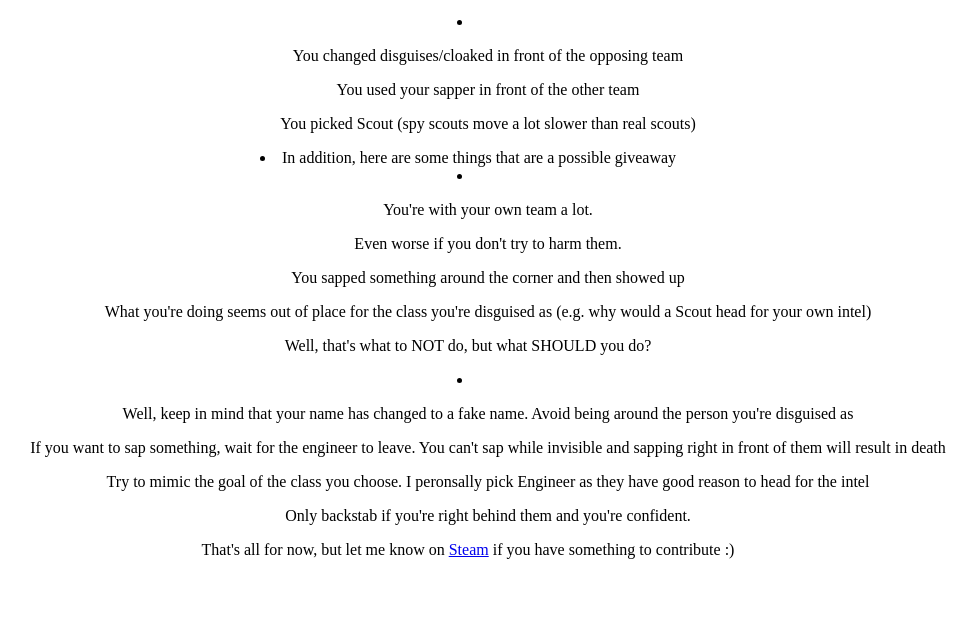
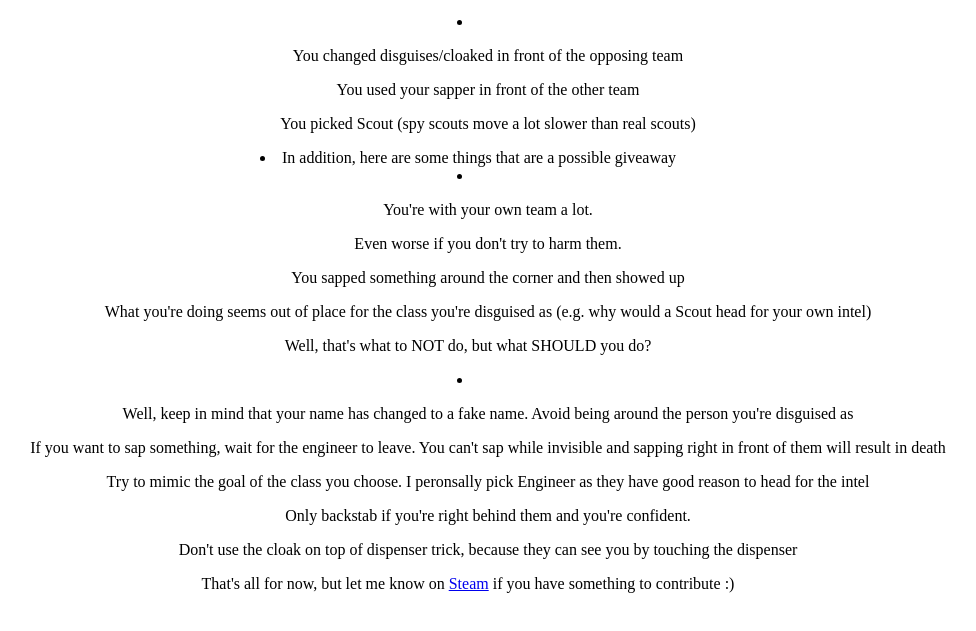
Before and after one commit to TheShadyRealm/soldier, a plain HTML site: page index.html in a window 1280 px wide. Shown: the part 87-718 px from the top of the page, without its empty margins (172-1148 px from the left). Drawn offline with Linux system fonts and the light colour scheme.

Commit message:
Update index.html

```diff
--- a/index.html
+++ b/index.html
@@ -18,5 +18,6 @@ In addition, here are some things that are a possible giveaway
 <ul>If you want to sap something, wait for the engineer to leave. You can't sap while invisible and sapping right in front of them will result in death</ul>
 <ul>Try to mimic the goal of the class you choose. I peronsally pick Engineer as they have good reason to head for the intel</ul>
 <ul>Only backstab if you're right behind them and you're confident.</ul>
+<ul>Don't use the cloak on top of dispenser trick, because they can see you by touching the dispenser</ul>
 </li>
 <p>That's all for now, but let me know on <a href="http://steamcommunity.com/id/Nalexa-1124">Steam</a> if you have something to contribute :)</p>
```
